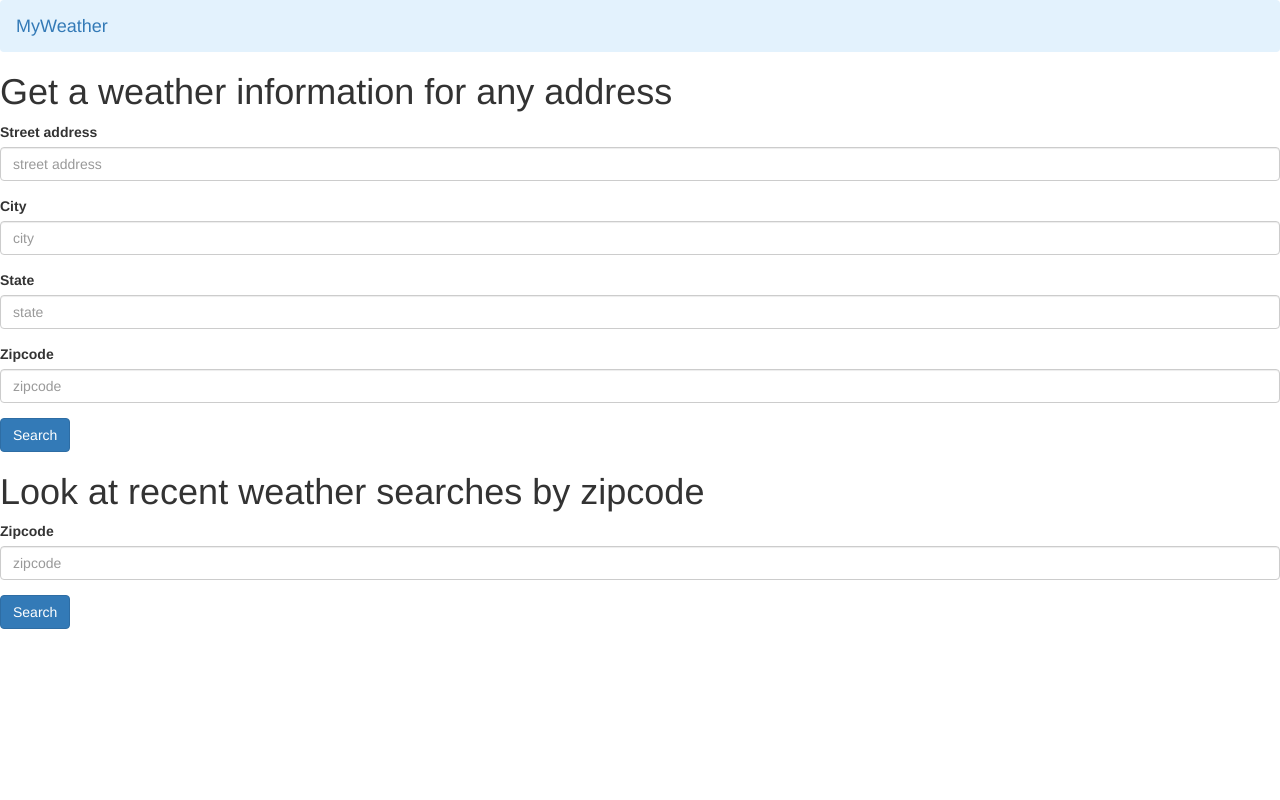
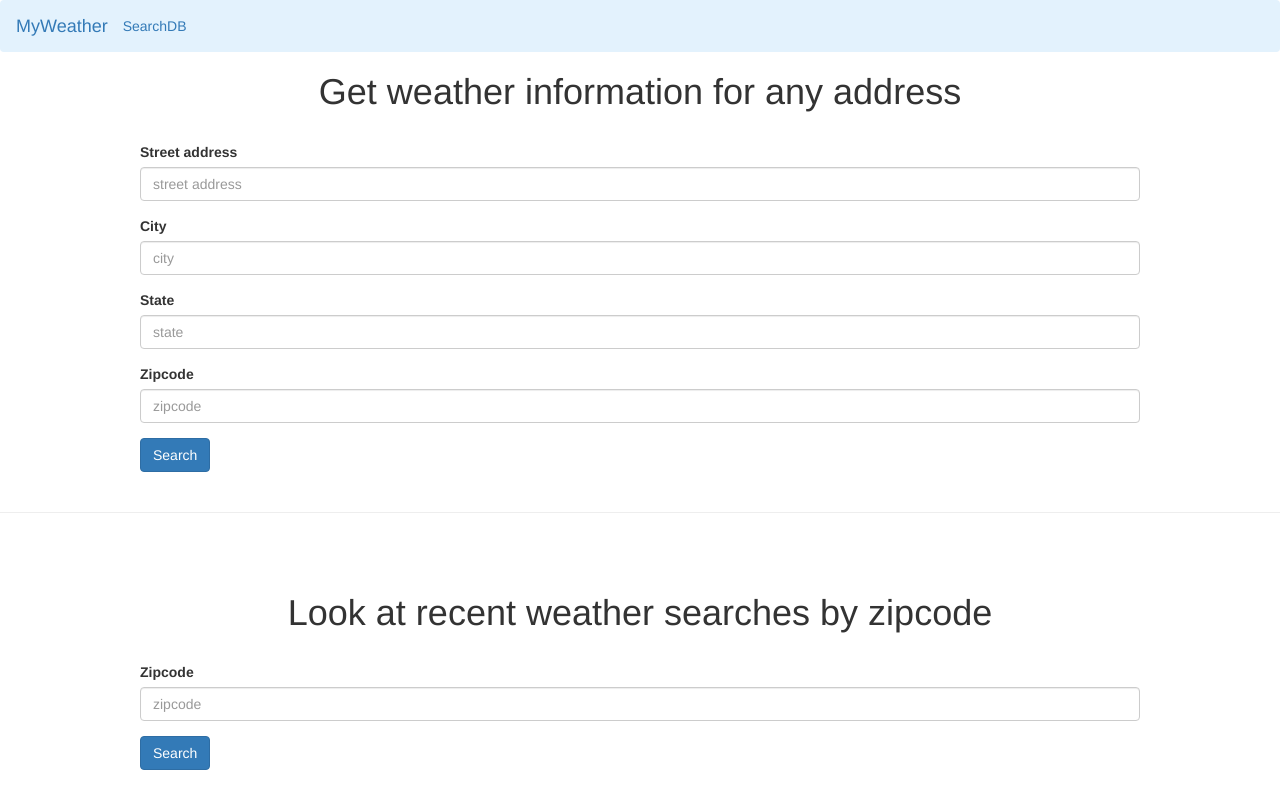
Before and after one commit to BTKAMIKAWA/KodeeWeather, a Django app: page / in a window 1280 px wide. Run offline with Django 3.2, Linux system fonts and the light colour scheme; parts of the project's set-up code (start-up, migrations or seed data) failed here and were passed over; some libraries are stand-ins or nearby versions.

Commit message:
created view all page

```diff
--- a/apps/home/templates/home/index.html
+++ b/apps/home/templates/home/index.html
@@ -8,12 +8,19 @@
     <link rel="stylesheet" href="https://maxcdn.bootstrapcdn.com/bootstrap/3.3.7/css/bootstrap.min.css" integrity="sha384-BVYiiSIFeK1dGmJRAkycuHAHRg32OmUcww7on3RYdg4Va+PmSTsz/K68vbdEjh4u" crossorigin="anonymous">
 </head>
 <body>
-    <nav class="navbar navbar-light" style="background-color: #e3f2fd;">
-        <a class="navbar-brand" href="#">MyWeather</a>
+    <nav class="navbar navbar-expandnavbar-light" style="background-color: #e3f2fd;">
+        <a class="navbar-brand" href="/">MyWeather</a><div class="collapse navbar-collapse" id="navbarNavAltMarkup">
+        <div style="padding-top:15px">
+            <a class="nav-item nav-link" href="/search_db">SearchDB</a>
+        </div>
     </nav>
-    <h1 class="header">Get a weather information for any address</h1>
+
+    <div style="text-align: center">
+        <h1 class="header">Get weather information for any address</h1>
+    </div><br>
+
     <div class="search-form">
-        <form action="/search_address" method="POST">
+        <form style="width: 1000px; margin: 0 auto" action="/search_address" method="POST">
             {% csrf_token %}
             <div class="form-group">
                 <label for="address">Street address</label>
@@ -33,10 +40,14 @@
             </div>
             <button type="submit" class="btn btn-primary button">Search</button>
         </form>
-    </div>
-    <h1 class="header">Look at recent weather searches by zipcode</h1>
+    </div><br><hr><br><br>
+
+    <div style="text-align: center">
+        <h1 class="header">Look at recent weather searches by zipcode</h1>
+    </div><br>
+
     <div class="search-form">
-        <form action="/search_zip" method="get">
+        <form style="width: 1000px; margin: 0 auto" action="/search_zip" method="get">
             {% csrf_token %}
             <div class="form-group">
                 <label for="zipcode">Zipcode</label>
--- a/apps/home/urls.py
+++ b/apps/home/urls.py
@@ -4,4 +4,5 @@ from . import views
 urlpatterns = [
     url(r'^$', views.index),
     url(r'^search_address$', views.address),
+    url(r'^search_db$', views.searchdb)
 ]
--- a/apps/home/views.py
+++ b/apps/home/views.py
@@ -1,10 +1,14 @@
 import requests
 from apps.home.models import *
+from .models import CityWeather
 from django.shortcuts import render, redirect, HttpResponse
 
 
 def index(request):
     return render(request, "home/index.html")
+
+def search_address(request):
+    return redirect(request, "/search_address")
 
 def address(request):
     url = 'http://api.openweathermap.org/data/2.5/weather?q={}&units=imperial&appid=89953fd7459b665dc09abe3d6513a015'
@@ -25,6 +29,7 @@ def address(request):
     }
 
     context = {'city_weather' : city_weather}
+
     address = request.POST['address']
     state = request.POST['state']
     zipcode = request.POST['zipcode']
@@ -38,5 +43,11 @@ def address(request):
     print(new_city.city)
     return render(request, "home/address.html", context)
 
-def search_address(request):
-    return redirect(request, "/search_address")
+def search_db(request):
+    return redirect(request, "/search_db")
+
+def searchdb(request):
+    context = {
+        "all_cities" : CityWeather.objects.all()
+    }
+    return render(request, "home/db.html", context)
```
Also changed, not shown: apps/home/templates/home/address.html (+4 -5 lines), apps/home/templates/home/db.html (added, +47 -0 lines), db.sqlite3.
